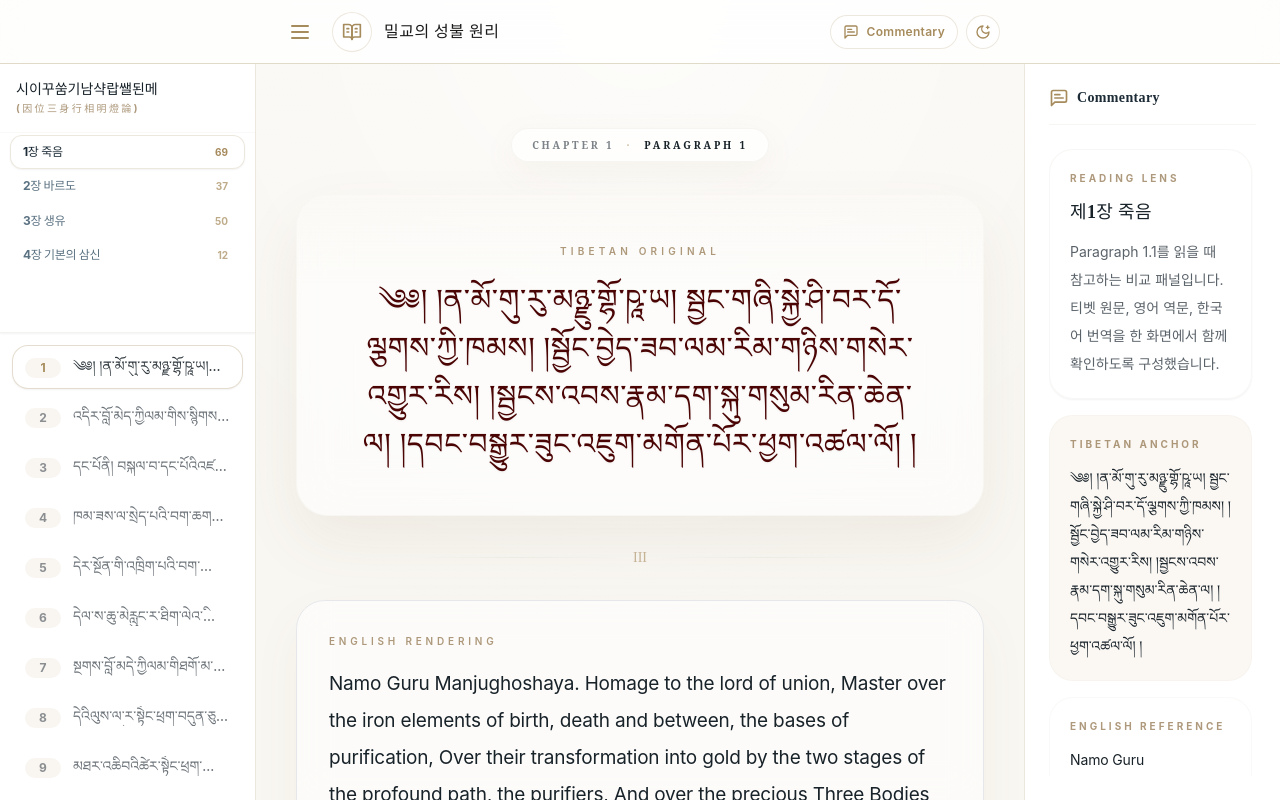
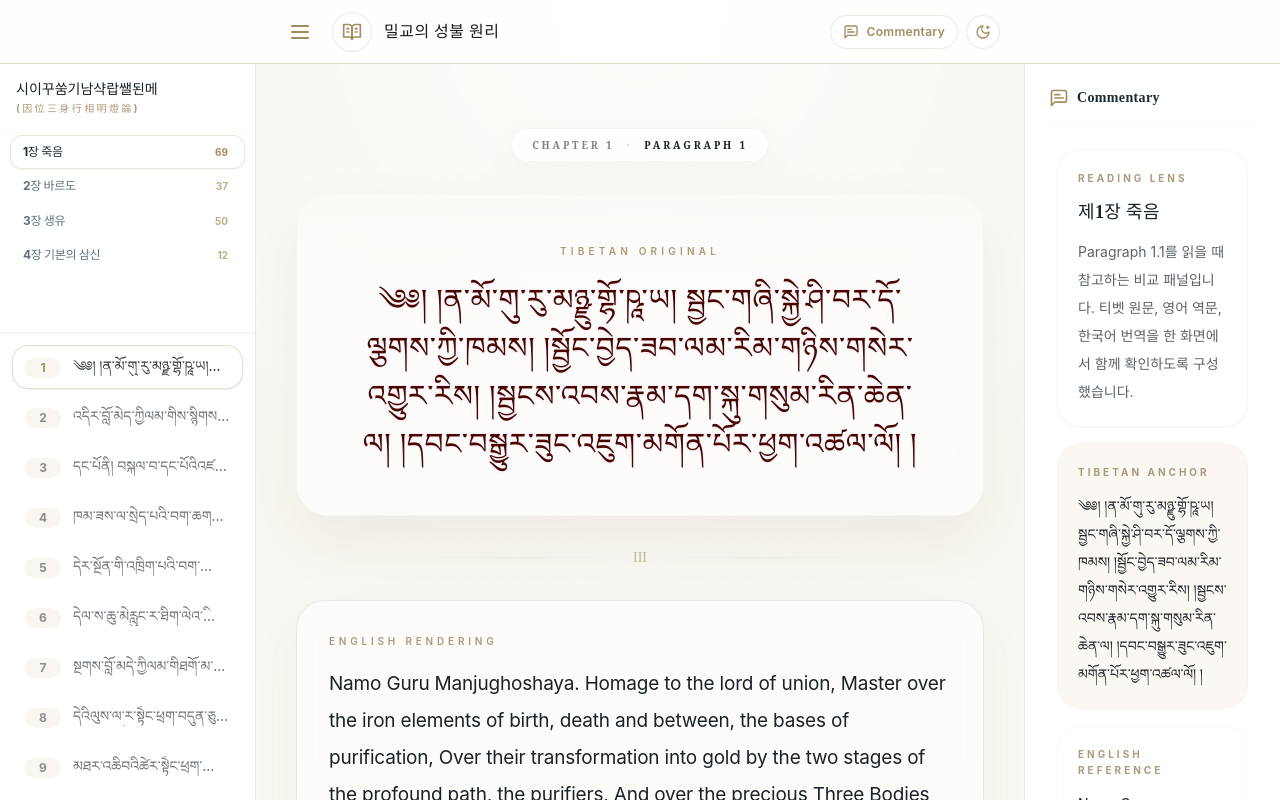
Before and after one commit to concario17-max/3sin, a React (Vite) app: page / in a window 1280 px wide. Built offline with nearby package versions, Linux system fonts and the light colour scheme; a web font is replaced by a local one.

Commit message:
fix: widen commentary panel gutters

```diff
--- a/src/pages/components/RightSidebar.jsx
+++ b/src/pages/components/RightSidebar.jsx
@@ -42,7 +42,8 @@ function CommentaryPanel({ activeParagraph }) {
     activeParagraph?.text.tibetan || 'No Tibetan source line is available for this paragraph.';
 
   return (
-    <div className="custom-scrollbar flex flex-1 flex-col gap-4 overflow-y-auto pr-1">
+    <div className="custom-scrollbar flex flex-1 flex-col overflow-y-auto pr-0">
+      <div className="flex flex-col gap-4 px-8 pb-6 pt-0">
         <section className="rounded-[1.5rem] border border-gold-border/25 bg-white/65 p-5 shadow-sm dark:border-dark-border/60 dark:bg-dark-surface/55">
         <p className="text-[10px] font-bold uppercase tracking-[0.3em] text-gold-deep/70 dark:text-gold-light/65">
           Reading Lens
@@ -83,6 +84,7 @@ function CommentaryPanel({ activeParagraph }) {
         </p>
         </section>
       </div>
+    </div>
   );
 }
 
@@ -104,15 +106,19 @@ function RightSidebar({ activeParagraph }) {
       widthClass="w-[90vw] sm:w-[400px]"
       className="dark:bg-dark-bg/95"
     >
-      <div className="relative flex h-full min-h-0 flex-col bg-white/80 p-6 dark:bg-dark-bg/95">
-        <div className="mb-6 flex shrink-0 items-center gap-2 border-b border-gold-border/30 pb-4">
+      <div className="relative flex h-full min-h-0 flex-col bg-white/80 dark:bg-dark-bg/95">
+        <div className="shrink-0 px-6 pt-6">
+          <div className="flex items-center gap-2 border-b border-gold-border/30 pb-4">
             <MessageSquareText className="h-5 w-5 text-[#A68B5C] dark:text-gold-light" />
             <h2 className="text-sm font-bold tracking-wide text-[#1C2B36] dark:text-dark-text-primary">
               Commentary
             </h2>
           </div>
+        </div>
 
+        <div className="flex min-h-0 flex-1 flex-col pt-6">
           <CommentaryPanel activeParagraph={activeParagraph} />
+        </div>
       </div>
     </SidebarLayout>
   );
```
Also changed, not shown: 2 other files (tests, documents, lock files or other folders). Lines whose indentation alone changed are shown as unchanged.
